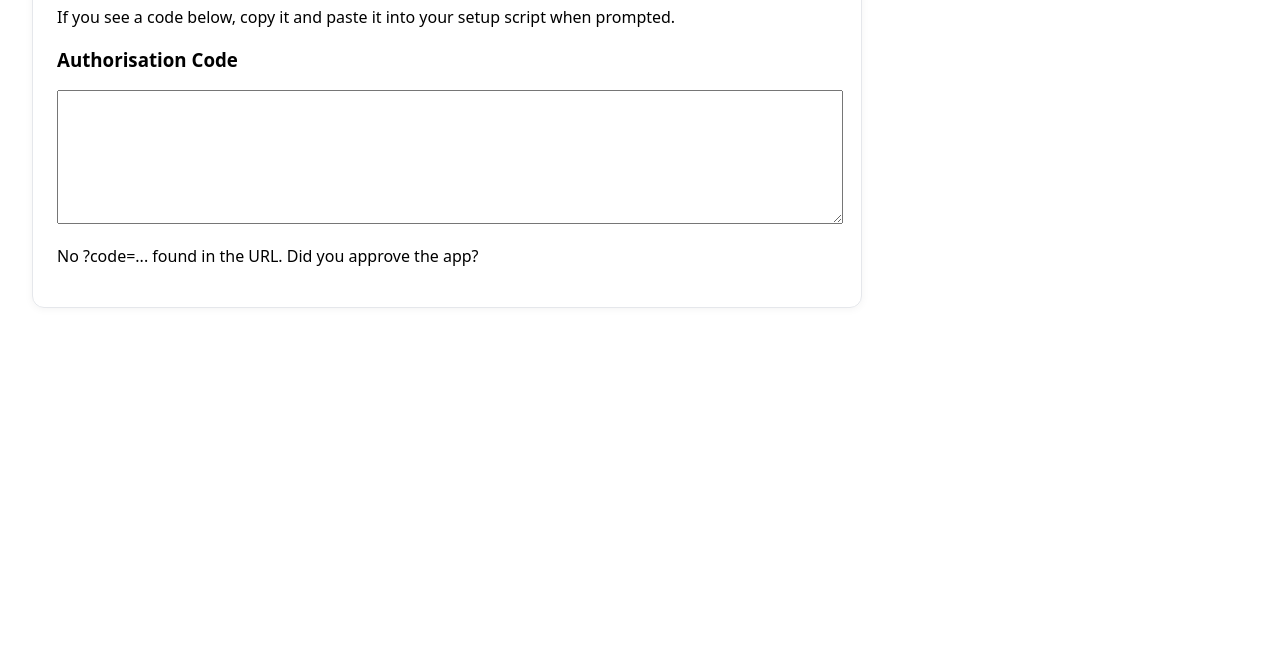
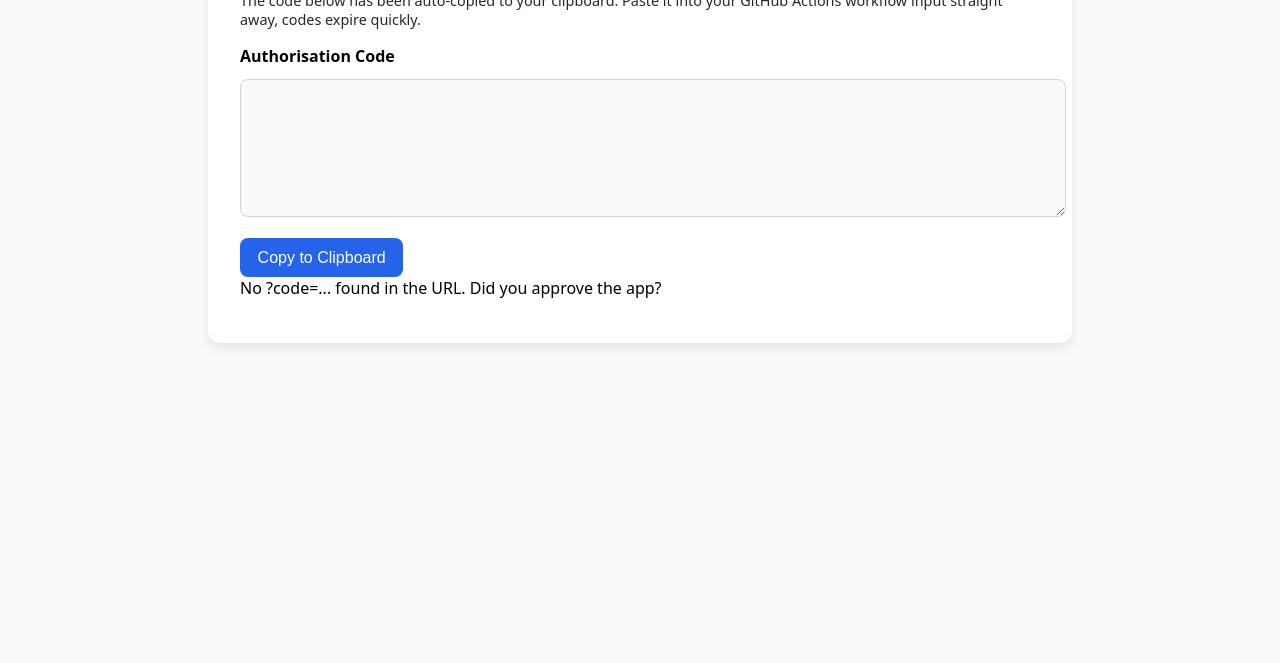
Before and after one commit to ricwheatley/fitness-oauth-bridge, a plain HTML site: page index.html in a window 1280 px wide. Shown: the part 137-800 px from the top of the page. Drawn offline with Linux system fonts and the light colour scheme.

Commit message:
Update index.html

```diff
--- a/index.html
+++ b/index.html
@@ -5,32 +5,124 @@
   <title>Withings OAuth Redirect</title>
   <meta name="viewport" content="width=device-width,initial-scale=1">
   <style>
-    body { font-family: system-ui, -apple-system, Segoe UI, Roboto, Arial, sans-serif; margin: 2rem; }
-    .card { max-width: 780px; padding: 1.5rem; border: 1px solid #e5e7eb; border-radius: 12px; box-shadow: 0 1px 8px rgba(0,0,0,.05); }
-    code, textarea { width: 100%; }
-    textarea { height: 8rem; }
+    :root { color-scheme: light dark; }
+    body {
+      font-family: system-ui, -apple-system, Segoe UI, Roboto, Arial, sans-serif;
+      margin: 2rem;
+      background: #f9fafb;
+    }
+    .card {
+      max-width: 800px;
+      margin: auto;
+      padding: 2rem;
+      border-radius: 12px;
+      background: #fff;
+      box-shadow: 0 4px 12px rgba(0,0,0,.1);
+    }
+    @media (prefers-color-scheme: dark) {
+      body { background: #0b0f14; }
+      .card { background: #0f172a; box-shadow: 0 0 0 1px rgba(255,255,255,.08); }
+      textarea { background: #0b1220; border-color: #263249; color: #e5e7eb; }
+      p, label, h1, #info, #status { color: #e5e7eb; }
+      button { background: #2563eb; }
+      button:active { background: #1d4ed8; }
+    }
+    h1 { margin-top: 0; }
+    label { display: block; margin-top: 1rem; font-weight: 600; }
+    textarea, code {
+      font-family: ui-monospace, SFMono-Regular, Menlo, Consolas, monospace;
+      width: 100%;
+    }
+    textarea {
+      margin: .75rem 0 1rem;
+      padding: .75rem;
+      height: 7rem;
+      border-radius: 8px;
+      border: 1px solid #d1d5db;
+      background: #f8fafc;
+      font-size: .95rem;
+    }
+    button {
+      display: inline-block;
+      padding: .65rem 1.1rem;
+      border-radius: 8px;
+      border: none;
+      background: #2563eb;
+      color: #fff;
+      font-size: 1rem;
+      cursor: pointer;
+    }
+    button:active { background: #1d4ed8; }
+    #status { margin-top: .75rem; font-size: .95rem; }
+    .small { font-size: .9rem; opacity: .85; }
   </style>
 </head>
 <body>
   <div class="card">
     <h1>Withings OAuth Redirect</h1>
-    <p>If you see a code below, copy it and paste it into your setup script when prompted.</p>
-    <h3>Authorisation Code</h3>
+    <p class="small">The code below has been auto-copied to your clipboard. Paste it into your GitHub Actions workflow input straight away, codes expire quickly.</p>
+
+    <label for="codeBox">Authorisation Code</label>
     <textarea id="codeBox" readonly></textarea>
-    <p id="status"></p>
+
+    <button id="copyBtn" type="button">Copy to Clipboard</button>
+    <div id="info"></div>
+    <div id="status"></div>
   </div>
+
   <script>
     const params = new URLSearchParams(window.location.search);
-    const code = params.get('code');
+    const code = params.get('code') || '';
     const box = document.getElementById('codeBox');
+    const info = document.getElementById('info');
     const status = document.getElementById('status');
-    if (code) {
+    const btn = document.getElementById('copyBtn');
+
+    function setInfo(msg) { info.innerHTML = msg; }
+    function setStatus(msg) { status.textContent = msg; }
+
+    function fallbackCopy(text) {
+      // Fallback for older iOS Safari contexts
+      try {
+        box.focus();
+        box.select();
+        const ok = document.execCommand('copy');
+        return ok;
+      } catch { return false; }
+    }
+
+    async function copy(text) {
+      // Try async clipboard first
+      try {
+        await navigator.clipboard.writeText(text);
+        return true;
+      } catch {
+        // Fallback to legacy execCommand path
+        return fallbackCopy(text);
+      }
+    }
+
+    async function autoCopy() {
+      if (!code) {
+        box.value = '';
+        setInfo('No ?code=... found in the URL. Did you approve the app?');
+        setStatus('');
+        return;
+      }
       box.value = code;
-      box.select(); document.execCommand('copy');
-      status.textContent = "Code copied to your clipboard. Paste it into the setup script.";
-    } else {
-      status.textContent = "No ?code=... found in the URL. Did you approve the app?";
+      setInfo(`Code length: <strong>${code.length}</strong> characters`);
+      const ok = await copy(code);
+      setStatus(ok ? 'Auto-copied to clipboard ✔' : 'Auto-copy failed, tap the button to copy manually.');
     }
+
+    btn.addEventListener('click', async () => {
+      if (!box.value) { setStatus('Nothing to copy.'); return; }
+      const ok = await copy(box.value);
+      setStatus(ok ? 'Copied to clipboard ✔' : 'Copy failed, please select and copy manually.');
+    });
+
+    // Run on load
+    autoCopy();
   </script>
 </body>
 </html>
```
